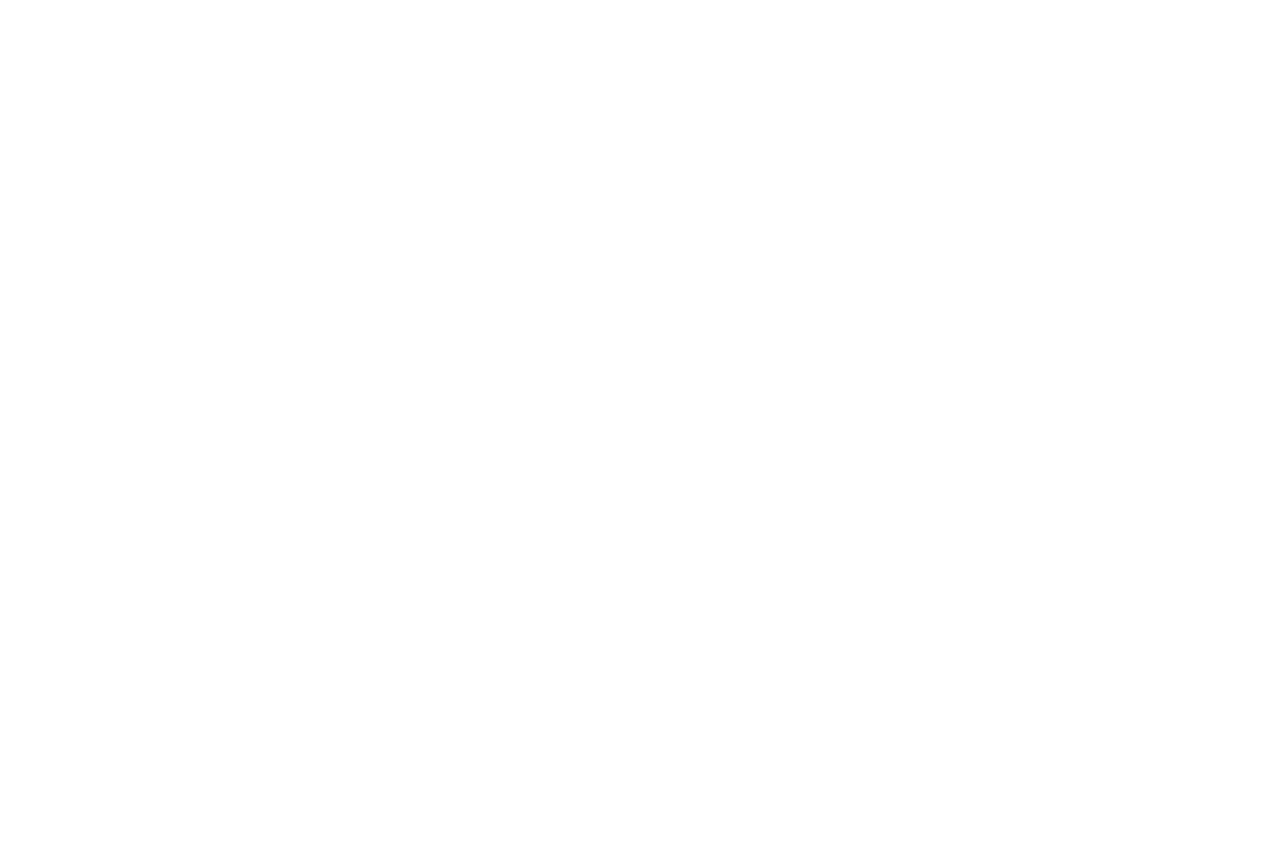
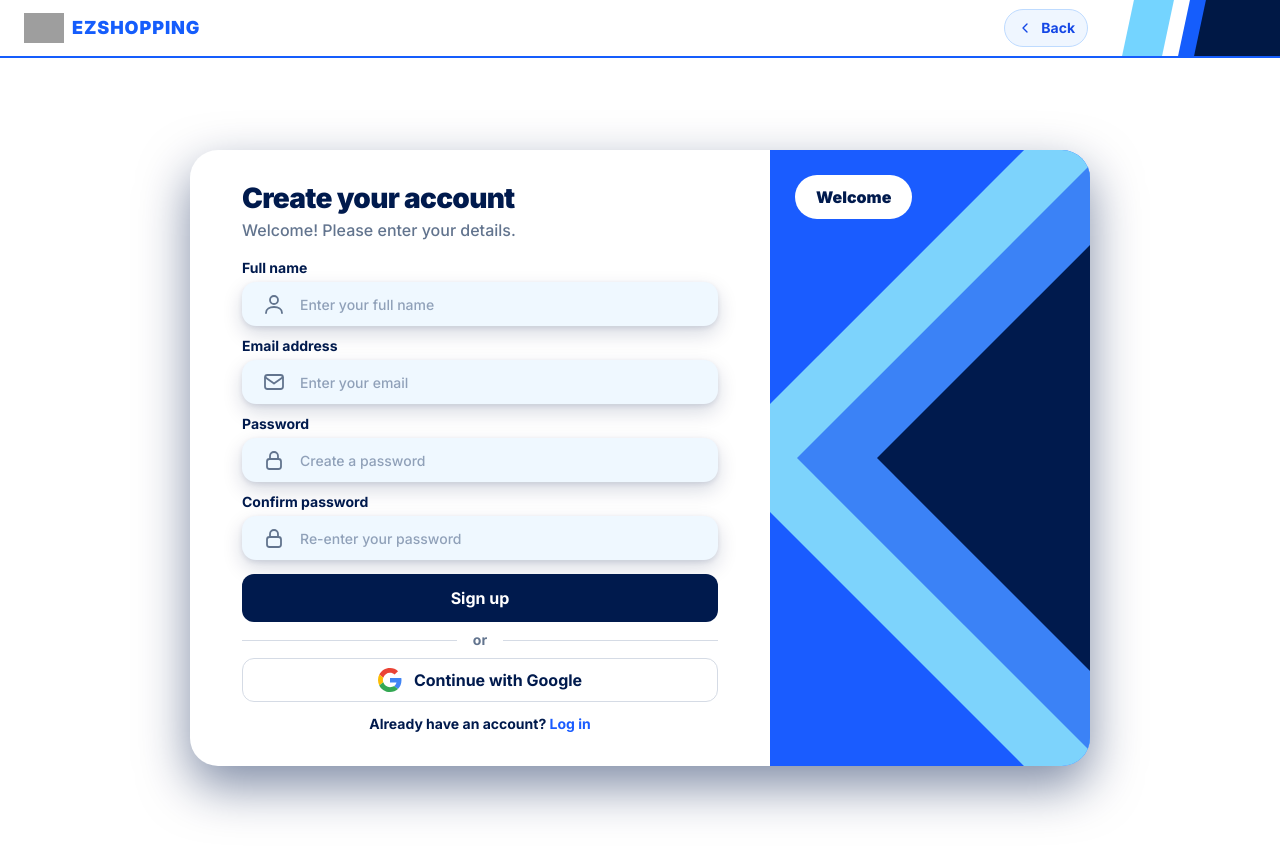
Before and after one commit to mannekoy-hub/manman-ecommerce, a React (Vite) app: page /register in a window 1280 px wide. Before the commit this address had no page. Before the commit the page ends 800 px from the top, so only its background shows below. Built offline with nearby package versions, Linux system fonts and the light colour scheme; grey boxes are pictures that could not be loaded.

Commit message:
add GoBack header and Register card

```diff
--- a/src/App.tsx
+++ b/src/App.tsx
@@ -1,6 +1,7 @@
 import { Home } from './Page/Home';
 import { Category } from './Page/Category';
 import { Login } from './Page/Login';
+import { Register } from './Page/Register';
 import { Route, Routes } from 'react-router-dom';
 
 import './App.css'
@@ -13,6 +14,7 @@ function App() {
       <Route path='/' element={<Home />} />
       <Route path='/category' element={<Category />} />
       <Route path='/login' element={<Login />} />
+      <Route path='/register' element={<Register />} />
     </Routes>
 
   );
--- /dev/null
+++ b/src/Components/Login-and-register/RegisterCardBox.tsx
@@ -0,0 +1,233 @@
+
+import type { ReactNode } from "react";
+
+const styles = {
+  page: "flex min-h-screen items-start justify-center bg-white px-0 pt-4 font-['Inter',system-ui,sans-serif] text-[#001a4d] sm:items-center sm:p-6",
+  card: "grid h-auto w-full max-w-[900px] grid-cols-1 overflow-hidden rounded-md bg-white shadow-[0_20px_50px_rgba(0,26,77,0.50)] sm:rounded-[28px] md:grid-cols-[minmax(0,1fr)_320px]",
+  formSide: "min-w-0 px-4 py-6 sm:px-[52px] sm:py-8",
+
+  title: "text-2xl font-extrabold leading-[1.15] tracking-tight sm:text-[1.75rem]",
+  subtitle: "mt-1 font-medium text-slate-500",
+
+  form: "mt-4 flex flex-col gap-2.5",
+  field: "flex flex-col gap-1",
+  label: "text-sm font-bold",
+  control:
+    "flex h-11 min-w-0 items-center gap-2 rounded-[14px] bg-[#eff8ff] px-3 text-slate-500 shadow-[0_8px_20px_rgba(0,26,77,0.16),0_2px_5px_rgba(0,26,77,0.1)] transition-shadow focus-within:shadow-[0_0_0_2px_#1a5cff,0_8px_22px_rgba(26,92,255,0.22)] motion-reduce:transition-none sm:gap-3.5 sm:px-5",
+  input:
+    "h-full min-w-0 flex-1 bg-transparent text-sm font-medium text-[#001a4d] outline-none placeholder:text-xs placeholder:text-slate-400 sm:text-base sm:placeholder:text-sm",
+
+  button:
+    "flex w-full items-center justify-center rounded-xl font-bold transition-colors focus-visible:outline focus-visible:outline-2 focus-visible:outline-offset-2 focus-visible:outline-[#1a5cff] motion-reduce:transition-none",
+  buttonPrimary: "mt-1 h-12 bg-[#001a4d] text-white hover:bg-[#05296b]",
+  buttonGoogle:
+    "h-11 gap-3 border border-[#d5dbe5] bg-white text-[#001a4d] hover:bg-slate-50",
+
+  divider: "my-2 flex items-center gap-4 text-sm font-semibold text-slate-500",
+  dividerLine: "h-px flex-1 bg-[#d5dbe5]",
+  footer: "mt-3 text-center text-sm font-semibold",
+  link: "font-bold text-[#1a5cff] hover:underline",
+
+  panel: "relative hidden bg-[#1a5cff] md:block",
+  art: "absolute inset-0 h-full w-full",
+  pill: "absolute left-[25px] top-[25px] rounded-full bg-white px-[21px] py-2.5 font-extrabold",
+} as const;
+
+
+/*  Icons     */
+
+
+function Icon({ children }: { children: ReactNode }) {
+  return (
+    <svg
+      className="shrink-0"
+      viewBox="0 0 24 24"
+      width="24"
+      height="24"
+      fill="none"
+      stroke="currentColor"
+      strokeWidth="1.8"
+      strokeLinecap="round"
+      strokeLinejoin="round"
+      aria-hidden="true"
+      focusable="false"
+    >
+      {children}
+    </svg>
+  );
+}
+
+const UserIcon = (
+  <Icon>
+    <circle cx="12" cy="8" r="4" />
+    <path d="M4 21c0-3.9 3.6-6 8-6s8 2.1 8 6" />
+  </Icon>
+);
+
+const MailIcon = (
+  <Icon>
+    <rect x="3" y="5" width="18" height="14" rx="2.5" />
+    <path d="m3.5 7.5 8.5 6 8.5-6" />
+  </Icon>
+);
+
+const LockIcon = (
+  <Icon>
+    <rect x="5" y="11" width="14" height="10" rx="2.5" />
+    <path d="M8 11V8a4 4 0 0 1 8 0v3" />
+  </Icon>
+);
+
+function GoogleIcon() {
+  return (
+    <svg viewBox="0 0 48 48" width="24" height="24" aria-hidden="true" focusable="false">
+      <path
+        fill="#EA4335"
+        d="M24 9.5c3.54 0 6.71 1.22 9.21 3.6l6.85-6.85C35.9 2.38 30.47 0 24 0 14.62 0 6.51 5.38 2.56 13.22l7.98 6.19C12.43 13.72 17.74 9.5 24 9.5z"
+      />
+      <path
+        fill="#4285F4"
+        d="M46.98 24.55c0-1.57-.15-3.09-.38-4.55H24v9.02h12.94c-.58 2.96-2.26 5.48-4.78 7.18l7.73 6c4.51-4.18 7.09-10.36 7.09-17.65z"
+      />
+      <path
+        fill="#FBBC05"
+        d="M10.53 28.59c-.48-1.45-.76-2.99-.76-4.59s.27-3.14.76-4.59l-7.98-6.19C.92 16.46 0 20.12 0 24c0 3.88.92 7.54 2.56 10.78l7.97-6.19z"
+      />
+      <path
+        fill="#34A853"
+        d="M24 48c6.48 0 11.93-2.13 15.89-5.81l-7.73-6c-2.15 1.45-4.92 2.3-8.16 2.3-6.26 0-11.57-4.22-13.47-9.91l-7.98 6.19C6.51 42.62 14.62 48 24 48z"
+      />
+    </svg>
+  );
+}
+
+/** Decorative chevron artwork for the right-hand panel. */
+function PanelArt() {
+  return (
+    <svg
+      className={styles.art}
+      viewBox="0 0 320 708"
+      preserveAspectRatio="xMidYMid slice"
+      aria-hidden="true"
+      focusable="false"
+    >
+      <polygon points="300,0 320,0 320,708 300,708 -54,354" fill="#7dd3fc" />
+      <polygon points="27,354 320,61 320,647" fill="#3b82f6" />
+      <polygon points="107,354 320,141 320,567" fill="#001a4d" />
+    </svg>
+  );
+}
+
+
+/*  Fields                                                                    */
+
+
+interface FieldConfig {
+  id: string;
+  label: string;
+  type: "text" | "email" | "password";
+  placeholder: string;
+  icon: ReactNode;
+}
+
+const FIELDS: FieldConfig[] = [
+  {
+    id: "register-full-name",
+    label: "Full name",
+    type: "text",
+    placeholder: "Enter your full name",
+    icon: UserIcon,
+  },
+  {
+    id: "register-email",
+    label: "Email address",
+    type: "email",
+    placeholder: "Enter your email",
+    icon: MailIcon,
+  },
+  {
+    id: "register-password",
+    label: "Password",
+    type: "password",
+    placeholder: "Create a password",
+    icon: LockIcon,
+  },
+  {
+    id: "register-confirm-password",
+    label: "Confirm password",
+    type: "password",
+    placeholder: "Re-enter your password",
+    icon: LockIcon,
+  },
+];
+
+
+/*  Component                                                                 */
+
+
+export function Registercard() {
+  return (
+    <main className={styles.page}>
+      <div className={styles.card}>
+        <section className={styles.formSide}>
+          <header>
+            <h1 className={styles.title}>Create your account</h1>
+            <p className={styles.subtitle}>Welcome! Please enter your details.</p>
+          </header>
+
+          <form className={styles.form}>
+            {FIELDS.map((field) => (
+              <div className={styles.field} key={field.id}>
+                <label className={styles.label} htmlFor={field.id}>
+                  {field.label}
+                </label>
+                <div className={styles.control}>
+                  {field.icon}
+                  <input
+                    id={field.id}
+                    className={styles.input}
+                    type={field.type}
+                    placeholder={field.placeholder}
+                  />
+                </div>
+              </div>
+            ))}
+
+            <button
+              className={`${styles.button} ${styles.buttonPrimary}`}
+              type="submit"
+            >
+              Sign up
+            </button>
+          </form>
+
+          <div className={styles.divider} role="separator">
+            <span className={styles.dividerLine} />
+            <span>or</span>
+            <span className={styles.dividerLine} />
+          </div>
+
+          <button
+            className={`${styles.button} ${styles.buttonGoogle}`}
+            type="button"
+          >
+            <GoogleIcon />
+            Continue with Google
+          </button>
+
+          <p className={styles.footer}>
+            Already have an account?{" "}
+            <a className={styles.link} href="/login">
+              Log in
+            </a>
+          </p>
+        </section>
+
+        <aside className={styles.panel}>
+          <PanelArt />
+          <span className={styles.pill}>Welcome</span>
+        </aside>
+      </div>
+    </main>
+  );
+}
--- /dev/null
+++ b/src/Components/Navigation-Headers/Login-GobackHeader.tsx
@@ -0,0 +1,46 @@
+import { Link } from "react-router-dom";
+import logoblue from "../assets/logo-blue.png";
+
+export function Goback() {
+    return (
+        <>
+            <nav className="relative w-full overflow-hidden border-b-2 border-blue-600 bg-white">
+                {/* Decorative angled shapes (inspired by the flyer) */}
+                <div aria-hidden="true" className="pointer-events-none absolute inset-0 hidden md:block">
+                    <div className="absolute top-0 right-28 h-full w-10 -skew-x-12 bg-sky-300" />
+                    <div className="absolute top-0 right-14 h-full w-10 -skew-x-12 bg-blue-600" />
+                    <div className="absolute top-0 -right-4 h-full w-24 -skew-x-12 bg-[#001845]" />
+                </div>
+
+                <div className="relative z-10 flex w-full flex-wrap items-center justify-between gap-3 px-6 py-2 md:pr-48">
+                    {/* Brand */}
+                    <div className="flex items-center gap-2">
+                        <img src={logoblue} alt="" className="h-10 w-10 object-contain" />
+                        <h1 className="text-lg font-black uppercase tracking-wider text-blue-600">
+                            EZShopping
+                        </h1>
+                    </div>
+
+                    <Link
+                        to="/"
+                        className="Return flex items-center gap-2 rounded-full border border-blue-200 bg-blue-50 px-3 py-2 text-sm font-bold text-blue-700 transition hover:border-blue-600 hover:bg-blue-100"
+                    >
+                        <svg
+                            aria-hidden="true"
+                            viewBox="0 0 24 24"
+                            className="h-4 w-4"
+                            fill="none"
+                            stroke="currentColor"
+                            strokeWidth="2"
+                            strokeLinecap="round"
+                            strokeLinejoin="round"
+                        >
+                            <path d="M15 18l-6-6 6-6" />
+                        </svg>
+                        Back
+                    </Link>
+                </div>
+            </nav>
+        </>
+    );
+}
--- a/src/Page/Category.tsx
+++ b/src/Page/Category.tsx
@@ -1,4 +1,4 @@
-import { Header } from "../Components/Header";
+import { Header } from "../Components/Navigation-Headers/Nav-Header";
 
 export function Category(){
   return(
--- a/src/Page/Home.tsx
+++ b/src/Page/Home.tsx
@@ -1,4 +1,4 @@
-import { Header } from "../Components/Header";
+import { Header } from "../Components/Navigation-Headers/Nav-Header";
 import { Productlist } from "../Components/Product-List(parent)-n-Card/ProductList";
 import { Searchbar } from "../Components/SearchBar";
 export function Home() {
--- a/src/Page/Login.tsx
+++ b/src/Page/Login.tsx
@@ -1,11 +1,11 @@
-
-import { Header } from "../Components/Header";
-import { Logincard } from "../Components/Authentication/LogInCardBox";
+import { Goback } from "../Components/Navigation-Headers/Login-GobackHeader";
+//import { Header } from "../Components/Nav-Header";
+import { Logincard } from "../Components/Login-and-register/LogInCardBox";
 
 export function Login(){
   return(
     <>
-    <Header></Header>
+    <Goback></Goback>
      <Logincard/>
     </>
   );
--- /dev/null
+++ b/src/Page/Register.tsx
@@ -0,0 +1,11 @@
+import { Goback } from "../Components/Navigation-Headers/Login-GobackHeader";
+import { Registercard } from "../Components/Login-and-register/RegisterCardBox";
+
+export function Register(){
+  return(
+  <>
+  <Goback/>
+  <Registercard/>
+  </>
+  );
+}
```
Also changed, not shown: src/Components/Login-and-register/LogInCardBox.tsx (renamed from src/Components/Authentication/LogInCardBox.tsx, +5 -4 lines), src/Components/Authentication/Register.tsx (deleted), src/Components/Navigation-Headers/Nav-Header.tsx (renamed from src/Components/Header.tsx).
